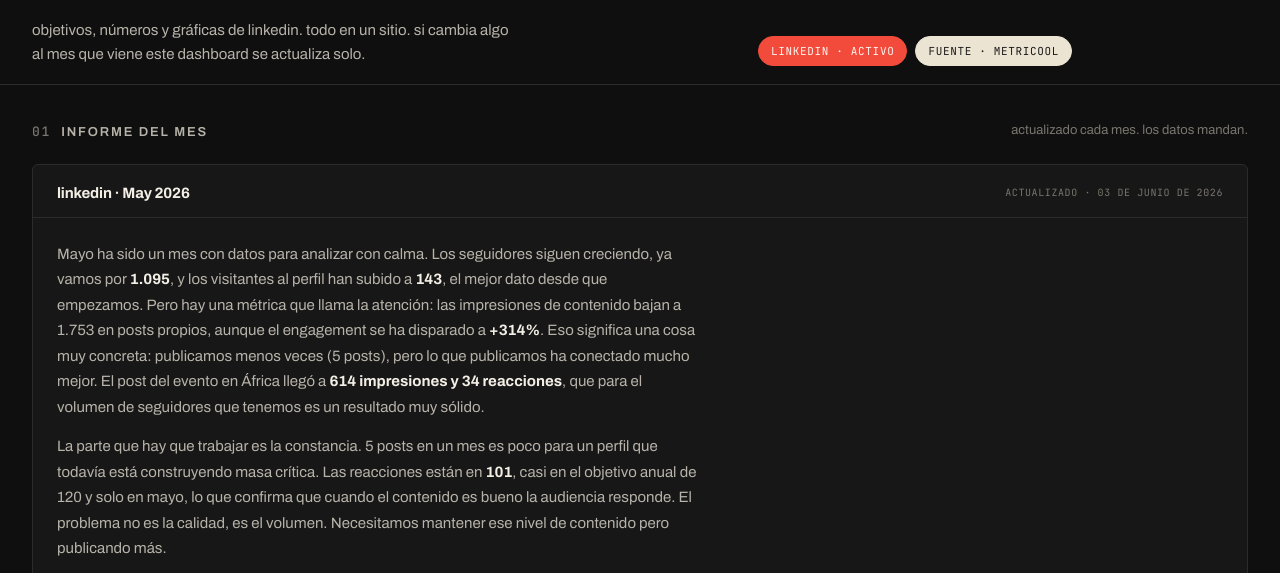
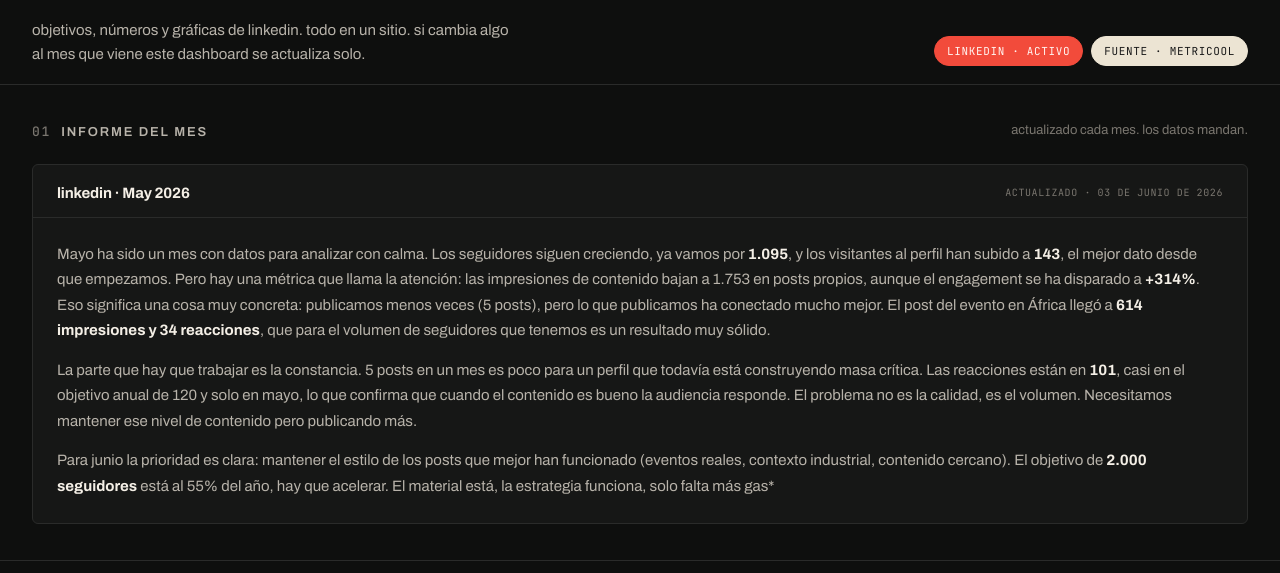
Before and after one commit to adriart89-debug/welysis-dashboard, a website: page index.html in a window 1280 px wide. Shown: the part 307-880 px from the top of the page. Drawn offline with Linux system fonts and the light colour scheme.

Commit message:
Update index.html

```diff
--- a/index.html
+++ b/index.html
@@ -85,7 +85,7 @@
   .hero h1 em { font-style: normal; color: var(--accent); }
   .hero h1 .ast { color: var(--accent); font-weight: 800; }
   .hero p { margin: 0; max-width: 56ch; color: var(--ink-dim); font-size: 15px; line-height: 1.55; }
-  .hero-side { display: flex; flex-direction: column; gap: 12px; align-self: end; }
+  .hero-side { display: flex; flex-direction: column; gap: 12px; align-self: end; align-items: flex-end; }
   .pill-row { display: flex; flex-wrap: wrap; gap: 8px; }
   .pill {
     padding: 7px 12px; border: 1px solid var(--line-2); border-radius: 999px;
@@ -166,7 +166,7 @@
   .informe-ia-body {
     padding: 24px;
     font-size: 15px; line-height: 1.7; color: var(--ink-dim);
-    max-width: 80ch;
+    max-width: 100%;
   }
   .informe-ia-body p { margin: 0 0 14px 0; }
   .informe-ia-body p:last-child { margin-bottom: 0; }
```
